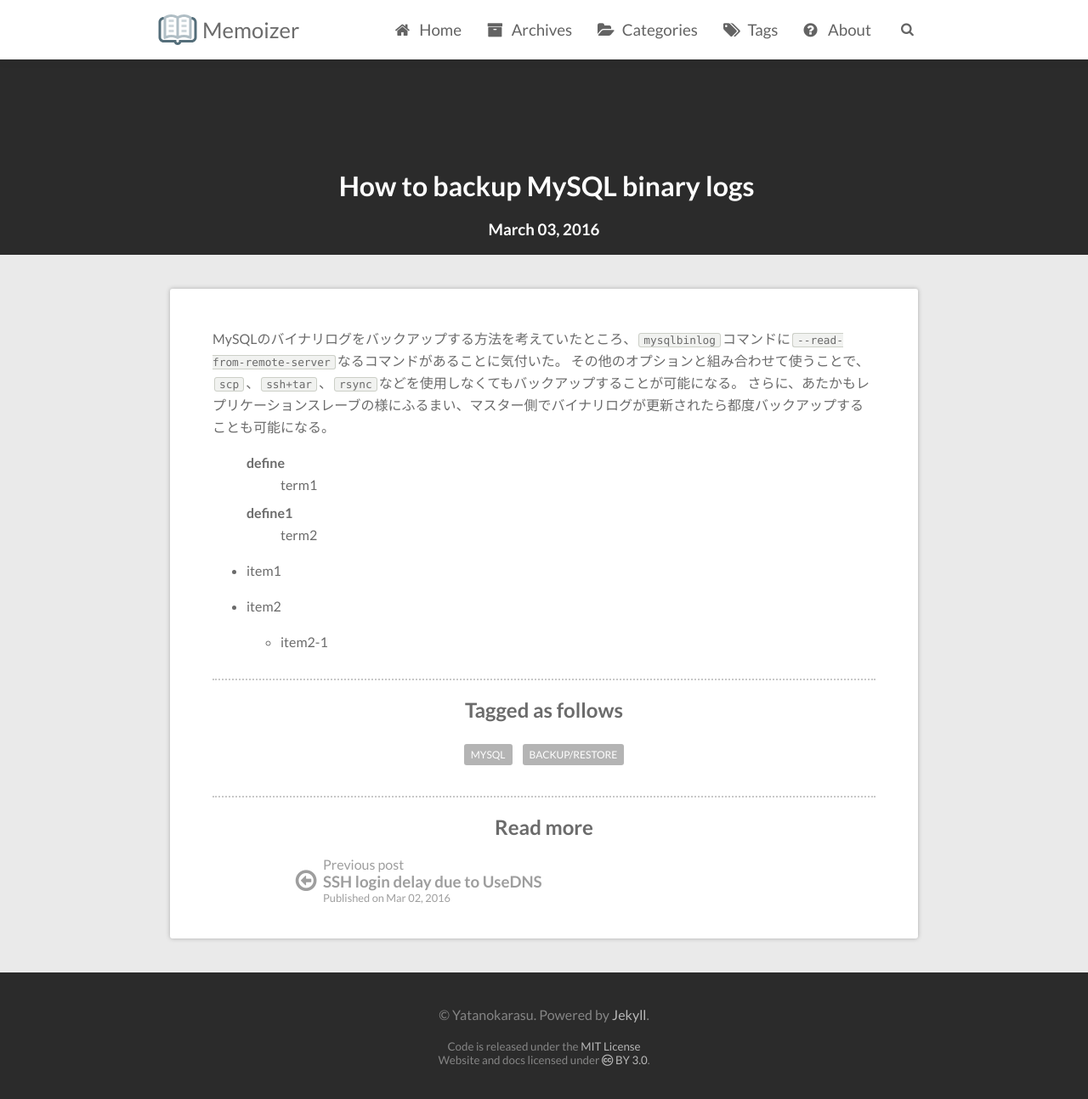
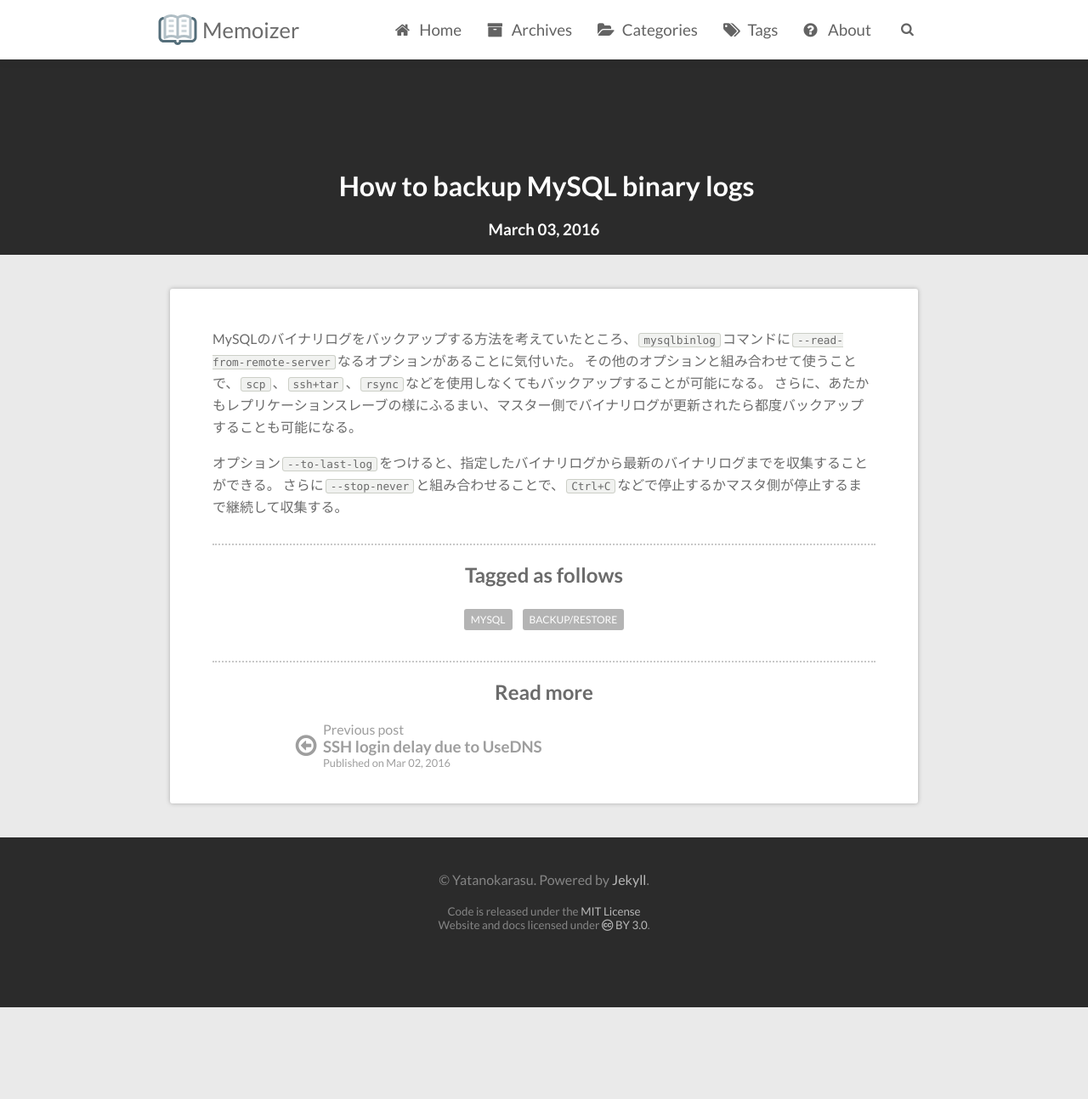
Before and after one commit to yatanokarasu/yatanokarasu.github.io, a Jekyll site: the page built from _posts/2016-03-03-how-to-backup-mysql-binlog.md, in a window 1280 px wide and 1345 px high. Shown: the top 1294 px of the window at 85% size. Built offline with Jekyll 4.4.1, drawn with Linux system fonts in a browser that asks for light colours; some web fonts are replaced.

Commit message:
Update post on Mar 3, 2016
Signed-off-by: yatanokarasu <sync.outerphase@gmail.com>

```diff
--- a/_posts/2016-03-03-how-to-backup-mysql-binlog.md
+++ b/_posts/2016-03-03-how-to-backup-mysql-binlog.md
@@ -7,21 +7,11 @@ keywords:   [MySQL, mysqlbinlog]
 ---
 
 
-MySQLのバイナリログをバックアップする方法を考えていたところ、`mysqlbinlog`コマンドに`--read-from-remote-server`なるコマンドがあることに気付いた。
+MySQLのバイナリログをバックアップする方法を考えていたところ、`mysqlbinlog`コマンドに`--read-from-remote-server`なるオプションがあることに気付いた。
 その他のオプションと組み合わせて使うことで、`scp`、`ssh+tar`、`rsync`などを使用しなくてもバックアップすることが可能になる。
 さらに、あたかもレプリケーションスレーブの様にふるまい、マスター側でバイナリログが更新されたら都度バックアップすることも可能になる。
 
-define
-:   term1
+<!-- more -->
 
-define1
-:   term2
-
-
-*   item1
-
-*   item2
-
-    +   item2-1
-
-<!-- more -->
+オプション`--to-last-log`をつけると、指定したバイナリログから最新のバイナリログまでを収集することができる。
+さらに`--stop-never`と組み合わせることで、`Ctrl+C`などで停止するかマスタ側が停止するまで継続して収集する。
```
